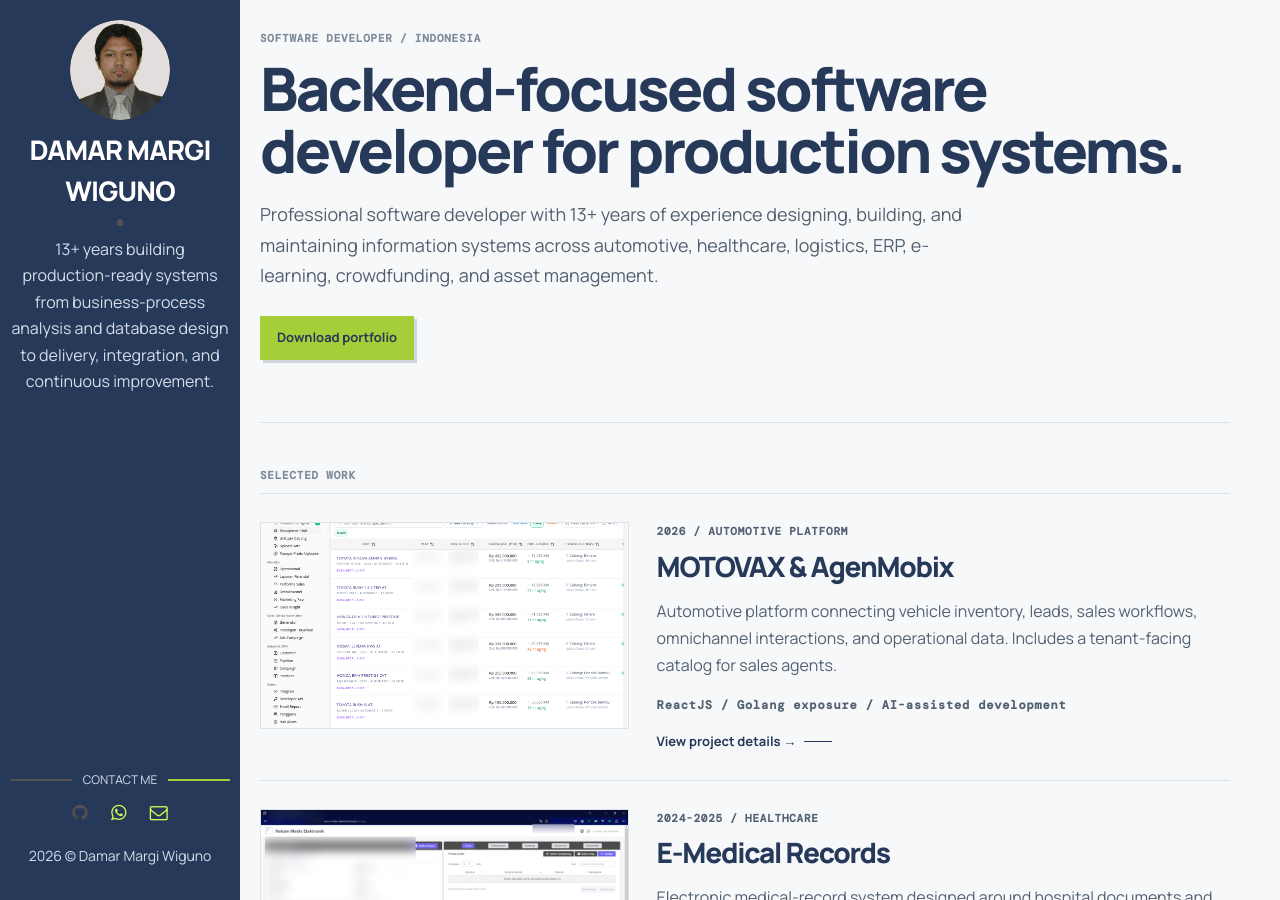
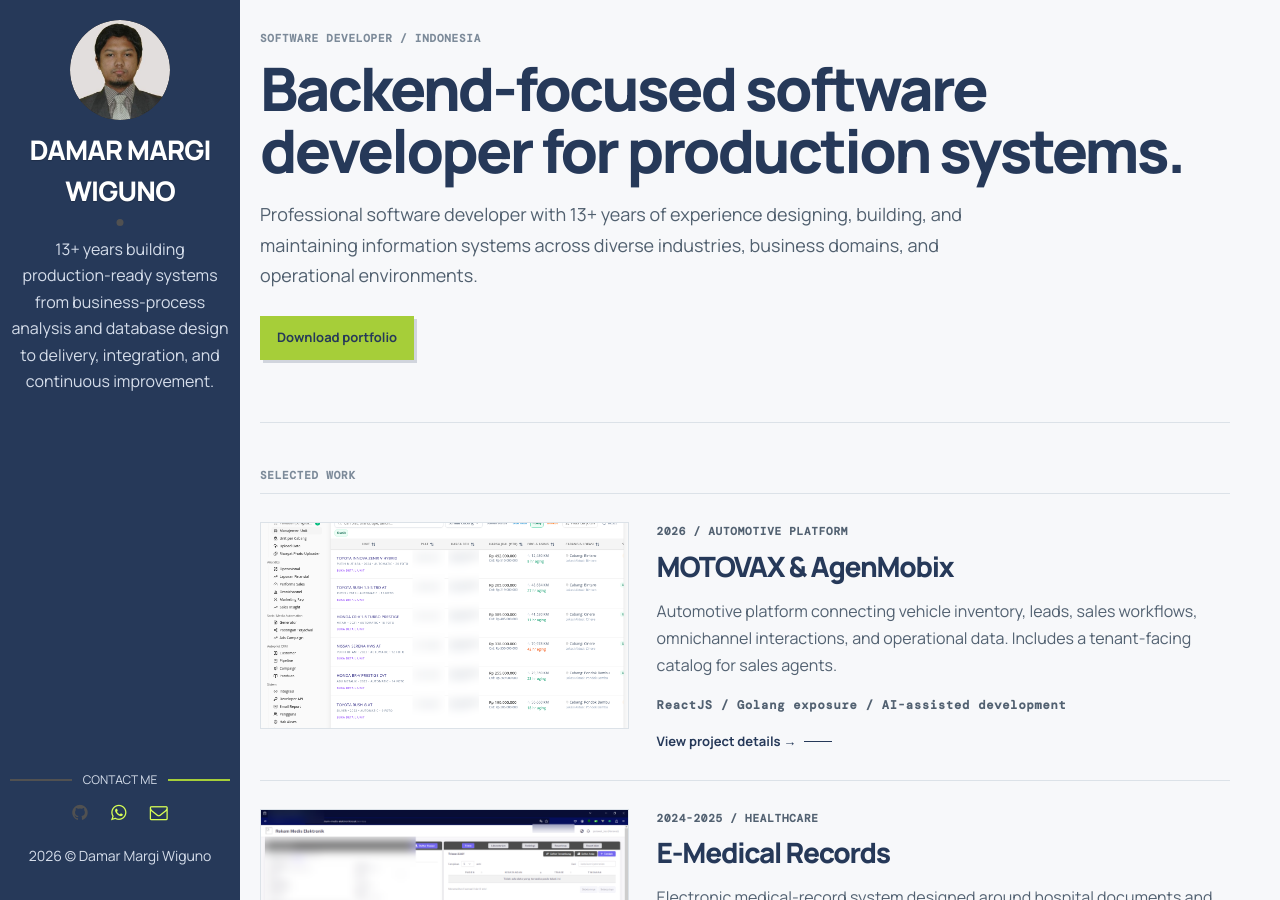
Before and after one commit to seadramon/seadramon.github.io, a Jekyll site: the page built from index.html, in a window 1280 px wide and 900 px high. Built offline with Jekyll 4.4.1, drawn with Linux system fonts in a browser that asks for light colours.

Commit message:
Broaden industry experience positioning

```diff
--- a/_config.yml
+++ b/_config.yml
@@ -1,5 +1,5 @@
 title: Damar Margi Wiguno | Software Developer
-description: Backend-focused software developer with 13+ years of experience designing, building, and maintaining production information systems.
+description: Backend-focused software developer with 13+ years of experience designing, building, and maintaining production information systems across diverse industries and business domains.
 baseurl: ""
 url: "https://seadramon.github.io"
 permalink: /:title/
--- a/index.html
+++ b/index.html
@@ -7,7 +7,7 @@
 <section class="portfolio-intro">
   <p class="kicker">Software Developer / Indonesia</p>
   <h1>Backend-focused software developer for production systems.</h1>
-  <p class="lead">Professional software developer with 13+ years of experience designing, building, and maintaining information systems across automotive, healthcare, logistics, ERP, e-learning, crowdfunding, and asset management.</p>
+  <p class="lead">Professional software developer with 13+ years of experience designing, building, and maintaining information systems across diverse industries, business domains, and operational environments.</p>
   <p><a class="portfolio-button" href="{{ '/assets/files/Damar-Margiwiguno-Portfolio.docx' | relative_url }}" download>Download portfolio</a></p>
 </section>
 
```
